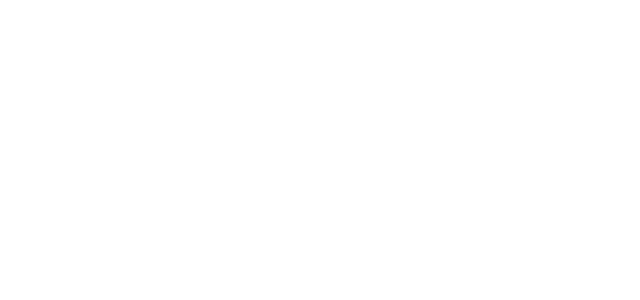
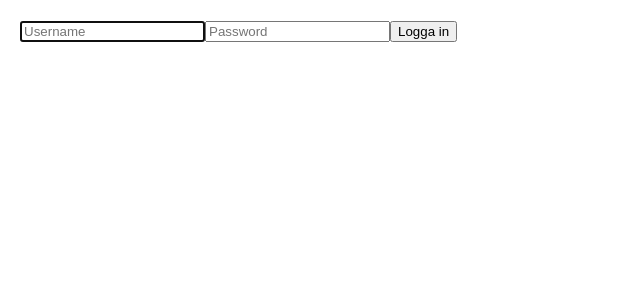
Before and after one commit to annaeklov/examensarbete-bookie, a React (Create React App) app in the folder client/: page / in a window 1280 px wide. Shown: the top 300 px of the page, without its empty margins (0-640 px from the left). Built offline with nearby package versions, Linux system fonts and the light colour scheme.

Commit message:
get user from DB

```diff
--- a/client/src/App.js
+++ b/client/src/App.js
@@ -1,11 +1,23 @@
-import React, { useState } from "react";
+import React, { useState, useEffect } from "react";
 import "./App.css";
 import { BrowserRouter, Route } from "react-router-dom";
 
 import Login from "./components/Login";
 
 function App() {
-  return <div className="wrapper" style={{ padding: "20px" }}></div>;
+  const [userInfo, setUserInfo] = useState({});
+
+  useEffect(() => {
+    // kolla om det finns _id i localStorage
+    // OM JA, redirecta till /profil och kolla _id i localStorage och ta den infon
+    return () => {};
+  }, []);
+
+  return (
+    <div className="wrapper" style={{ padding: "20px" }}>
+      <Login userInfo={userInfo} setUserInfo={setUserInfo} />
+    </div>
+  );
 }
 
 export default App;
--- a/client/src/components/Login.js
+++ b/client/src/components/Login.js
@@ -1,10 +1,67 @@
 import React, { useState } from "react";
+import axios from "axios";
 
-function Login() {
+function Login({ setUserInfo }) {
+  const [password, setPassword] = useState("");
+  const [username, setUsername] = useState("");
+
+  function postAxios() {
+    axios
+      .post("http://localhost:3000/login", {
+        username,
+        password,
+      })
+      .then((response) => {
+        console.log(response.data.data);
+        // när jag fått något här ska jag spara _id i localStorage
+        // OCH redirecta till /something
+        setUserInfo(response.data.data);
+      })
+      .catch((error) => {
+        console.log(error);
+      });
+  }
+
+  function handleSubmit(e) {
+    e.preventDefault();
+
+    if (username.trim() === "" || password.trim() === "") {
+      return console.log("tomma inputs");
+    }
+    postAxios();
+  }
+
+  function onChangeUsername(e) {
+    setUsername(e.target.value);
+  }
+  function onChangePassword(e) {
+    setPassword(e.target.value);
+  }
+
   return (
-    <>
-      <h1>Login</h1>
-    </>
+    <div className="Login">
+      <form onSubmit={handleSubmit}>
+        <input
+          type="text"
+          name="username"
+          placeholder="Username"
+          required
+          onChange={onChangeUsername}
+          autoFocus
+          value={username}
+        />
+        <input
+          type="password"
+          required
+          name="password"
+          placeholder="Password"
+          minLength="1"
+          onChange={onChangePassword}
+          value={password}
+        />
+        <input type="submit" value="Logga in" />
+      </form>
+    </div>
   );
 }
 
```
Also changed, not shown: 1 other file (tests, documents, lock files or other folders).
